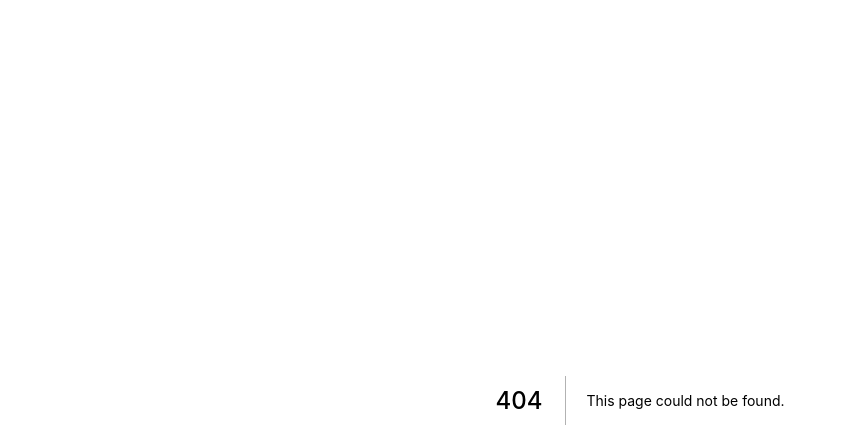
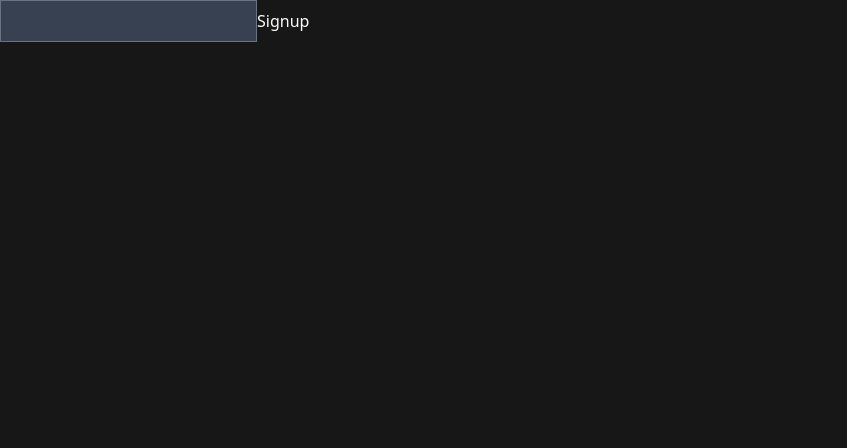
Before and after one commit to ethanmick/fitzero, a Next.js app: page /signup in a window 1280 px wide. Before the commit this address had no page. Shown: the top 448 px of the page, without its empty margins (0-847 px from the left). Built offline with nearby package versions, Linux system fonts and the light colour scheme.

Commit message:
✨ Signup form

```diff
--- /dev/null
+++ b/pages/signup.tsx
@@ -0,0 +1,55 @@
+import { NextPage } from 'next'
+import { useRouter } from 'next/router'
+import { useForm } from 'react-hook-form'
+import { Route } from 'lib'
+
+type FormData = {
+  email: string
+}
+
+const Signup: NextPage = () => {
+  const router = useRouter()
+  const { register, handleSubmit } = useForm<FormData>({
+    defaultValues: {
+      email: '',
+    },
+  })
+
+  const onSubmit = async (creds: FormData) => {
+    console.log(creds)
+
+    try {
+      const res = await fetch(
+        `${process.env.NEXT_PUBLIC_API_ROOT}/signup?redirect_to=${window.location.host}`,
+        {
+          method: 'POST',
+          credentials: 'include',
+          body: JSON.stringify(creds),
+          headers: {
+            'Content-Type': 'application/json',
+          },
+        }
+      )
+      if (res.status >= 400) {
+        console.error(res)
+        return
+      }
+      alert("Look for your log in link in your inbox!")
+    } catch (err) {
+      console.error(err)
+    }
+  }
+
+  return (
+    <form onSubmit={handleSubmit(onSubmit)}>
+      <input
+        {...register('email')}
+        className="bg-gray-700 border"
+        type="email"
+      />
+      <button type="submit">Signup</button>
+    </form>
+  )
+}
+
+export default Signup
```
